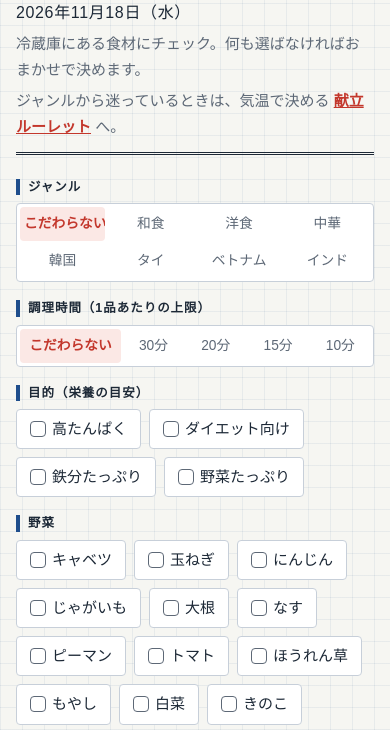
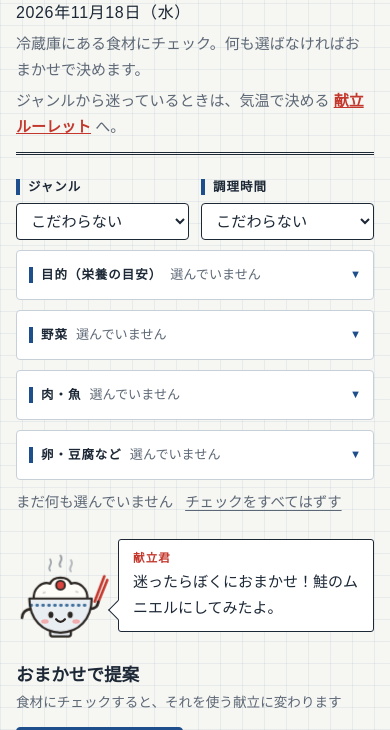
Before and after one commit to kfukuzumi1119-debug/kondate, a plain HTML site: page index.html in a window 390 px wide. Shown: the part 85-815 px from the top of the page. Drawn offline with Linux system fonts and the light colour scheme; a web font is replaced by a local one.

Commit message:
スマホでは絞り込み欄をプルダウン式に（ジャンル・時間は選択欄、目的と食材は押すと開く）
Co-Authored-By: Claude Opus 5.5 <noreply@anthropic.com>

```diff
--- a/index.html
+++ b/index.html
@@ -454,6 +454,37 @@ button.primary { border-radius: 4px; letter-spacing: 0.04em; }
 .day-edit:hover { color: var(--leaf); }
 
 @media (max-width: 520px) { .dish-link { font-size: 1.2rem; letter-spacing: 0; } header h1 { font-size: 2rem; } }
+
+/* 絞り込み欄：パソコンは今まで通り。スマホはプルダウンと、押すと開く見出し */
+.pair { display: grid; gap: 12px; }
+.h2-sub { font-weight: 400; letter-spacing: 0; }
+.pick-select {
+  display: none; width: 100%; font: inherit; font-size: 0.95rem; color: var(--fg);
+  background: var(--surface); border: 1.5px solid var(--fg); border-radius: 4px; padding: 8px 10px;
+}
+.pick-select:focus-visible { outline: 2px solid var(--soy); outline-offset: 2px; }
+.fold > summary { list-style: none; display: flex; align-items: baseline; gap: 8px; cursor: pointer; }
+.fold > summary::-webkit-details-marker { display: none; }
+.fold-sel { display: none; }
+@media (max-width: 859px) {
+  .pair { grid-template-columns: repeat(2, minmax(0, 1fr)); }
+  .pair .times { display: none; }
+  .pick-select { display: block; }
+  .pair .h2-sub { display: none; }
+  .fold {
+    border: 1.5px solid var(--line); background: var(--surface); border-radius: 4px; padding: 10px 12px;
+  }
+  .fold > summary { min-height: 28px; align-items: center; }
+  .fold > summary h2 { margin: 0; flex: none; }
+  .fold-sel {
+    display: block; flex: 1; min-width: 0; font-size: 0.82rem; color: var(--muted);
+    white-space: nowrap; overflow: hidden; text-overflow: ellipsis;
+  }
+  .fold > summary::after { content: "▼"; font-size: 0.7rem; color: var(--leaf); flex: none; }
+  .fold[open] > summary::after { content: "▲"; }
+  .fold[open] > .chips { margin-top: 10px; }
+  .cols .pantry, .pantry { gap: 10px; }
+}
 
 /* ご意見箱とページ下 */
 .feedback { border: 1px solid var(--line); border-radius: 2px; background: var(--surface); }
@@ -1243,36 +1274,69 @@ function renderPantry() {
   const savedTime = loadTime();
   const savedGenre = loadGenre();
   const savedGoals = loadGoals();
+  // スマホでは、ジャンルと時間はプルダウン、目的と食材は見出しを押すと開く形にする
+  const fold = (name, chips) => `
+    <details class="group fold">
+      <summary><h2>${name}</h2><span class="fold-sel"></span></summary>
+      <div class="chips">${chips}</div>
+    </details>`;
   pantry.innerHTML = `
+    <div class="pair">
       <div class="group">
         <h2>ジャンル</h2>
+        <select class="pick-select" data-for="genre" aria-label="ジャンル">
+          ${GENRES.map(g => `<option value="${g.key}"${g.key === savedGenre ? ' selected' : ''}>${g.label}</option>`).join('')}
+        </select>
         <div class="times genres" role="radiogroup" aria-label="ジャンル">
           ${GENRES.map(g => `<span class="time"><input type="radio" name="genre" id="genre-${g.key}" value="${g.key}"${g.key === savedGenre ? ' checked' : ''}><label for="genre-${g.key}">${g.label}</label></span>`).join('')}
         </div>
       </div>
       <div class="group">
-      <h2>調理時間（1品あたりの上限）</h2>
+        <h2>調理時間<span class="h2-sub">（1品あたりの上限）</span></h2>
+        <select class="pick-select" data-for="time" aria-label="調理時間">
+          ${TIME_LIMITS.map(v => `<option value="${v}"${v === savedTime ? ' selected' : ''}>${v ? v + '分以内' : 'こだわらない'}</option>`).join('')}
+        </select>
         <div class="times" role="radiogroup" aria-label="調理時間">
           ${TIME_LIMITS.map(v => `<span class="time"><input type="radio" name="time" id="time-${v}" value="${v}"${v === savedTime ? ' checked' : ''}><label for="time-${v}">${v ? v + '分' : 'こだわらない'}</label></span>`).join('')}
         </div>
       </div>
-    <div class="group">
-      <h2>目的（栄養の目安）</h2>
-      <div class="chips">
-        ${GOALS.map(x => `<span class="chip goal"><input type="checkbox" id="goal-${x.key}" value="${x.key}"${savedGoals.includes(x.key) ? ' checked' : ''}><label for="goal-${x.key}">${x.label}</label></span>`).join('')}
-      </div>
-    </div>` + GROUPS.map(g => `
-    <div class="group">
-      <h2>${g.name}</h2>
-      <div class="chips">
-        ${g.items.map(item => {
+    </div>` +
+    fold('目的（栄養の目安）', GOALS.map(x => `<span class="chip goal"><input type="checkbox" id="goal-${x.key}" value="${x.key}"${savedGoals.includes(x.key) ? ' checked' : ''}><label for="goal-${x.key}">${x.label}</label></span>`).join('')) +
+    GROUPS.map(g => fold(g.name, g.items.map(item => {
       const id = 'ing-' + ALL_ITEMS.indexOf(item);
       return `<span class="chip"><input type="checkbox" id="${id}" value="${item}"${saved.has(item) ? ' checked' : ''}><label for="${id}">${item}</label></span>`;
-        }).join('')}
-      </div>
-    </div>`).join('') + `
+    }).join(''))).join('') + `
     <div class="pantry-foot"><span id="count"></span><button class="link" id="clear" type="button">チェックをすべてはずす</button></div>`;
-}
+  applyFoldOpen();
+}
+
+// パソコンでは全部開いておき、スマホでは閉じておく
+const wideScreen = window.matchMedia('(min-width: 860px)');
+function applyFoldOpen() {
+  pantry.querySelectorAll('.fold').forEach(d => { d.open = wideScreen.matches; });
+}
+wideScreen.addEventListener('change', applyFoldOpen);
+
+// 閉じていても選んだものが見えるように、見出しの横に書く。プルダウンの表示も合わせる
+function updateFolds() {
+  pantry.querySelectorAll('.fold').forEach(d => {
+    const names = [...d.querySelectorAll('input:checked')].map(el => el.nextElementSibling.textContent);
+    d.querySelector('.fold-sel').textContent = names.length
+      ? (names.length > 3 ? `${names.slice(0, 3).join('、')} ほか${names.length - 3}つ` : names.join('、'))
+      : '選んでいません';
+  });
+  pantry.querySelectorAll('.pick-select').forEach(sel => {
+    sel.value = sel.dataset.for === 'genre' ? genre() : String(timeLimit());
+  });
+}
+
+// プルダウンを選んだら、同じ値のボタンを選んだことにする（ふだんの処理より先に動かす）
+pantry.addEventListener('change', e => {
+  const sel = e.target.closest('.pick-select');
+  if (!sel) return;
+  const radio = pantry.querySelector(`input[name="${sel.dataset.for}"][value="${sel.value}"]`);
+  if (radio) radio.checked = true;
+}, true);
 
 // 選んだ食材のうち、まだ使っていないものを多く使う料理を優先する
 function score(dish, selected, remaining) {
@@ -1387,6 +1451,7 @@ function render(animate) {
       </article>`;
   }).join('');
 
+  updateFolds();
   document.getElementById('kunText').textContent = kunSay(selected, leftover, limit, g);
   if (animate) {
     const kun = document.getElementById('kunSvg');
--- a/sitemap.xml
+++ b/sitemap.xml
@@ -1,5 +1,5 @@
 <?xml version="1.0" encoding="UTF-8"?>
 <urlset xmlns="http://www.sitemaps.org/schemas/sitemap/0.9">
-  <url><loc>https://kondate.hibitool.com/</loc><lastmod>2026-11-17</lastmod></url>
-  <url><loc>https://kondate.hibitool.com/roulette/</loc><lastmod>2026-11-17</lastmod></url>
+  <url><loc>https://kondate.hibitool.com/</loc><lastmod>2026-11-18</lastmod></url>
+  <url><loc>https://kondate.hibitool.com/roulette/</loc><lastmod>2026-11-18</lastmod></url>
 </urlset>
```
Lines whose indentation alone changed are shown as unchanged.
